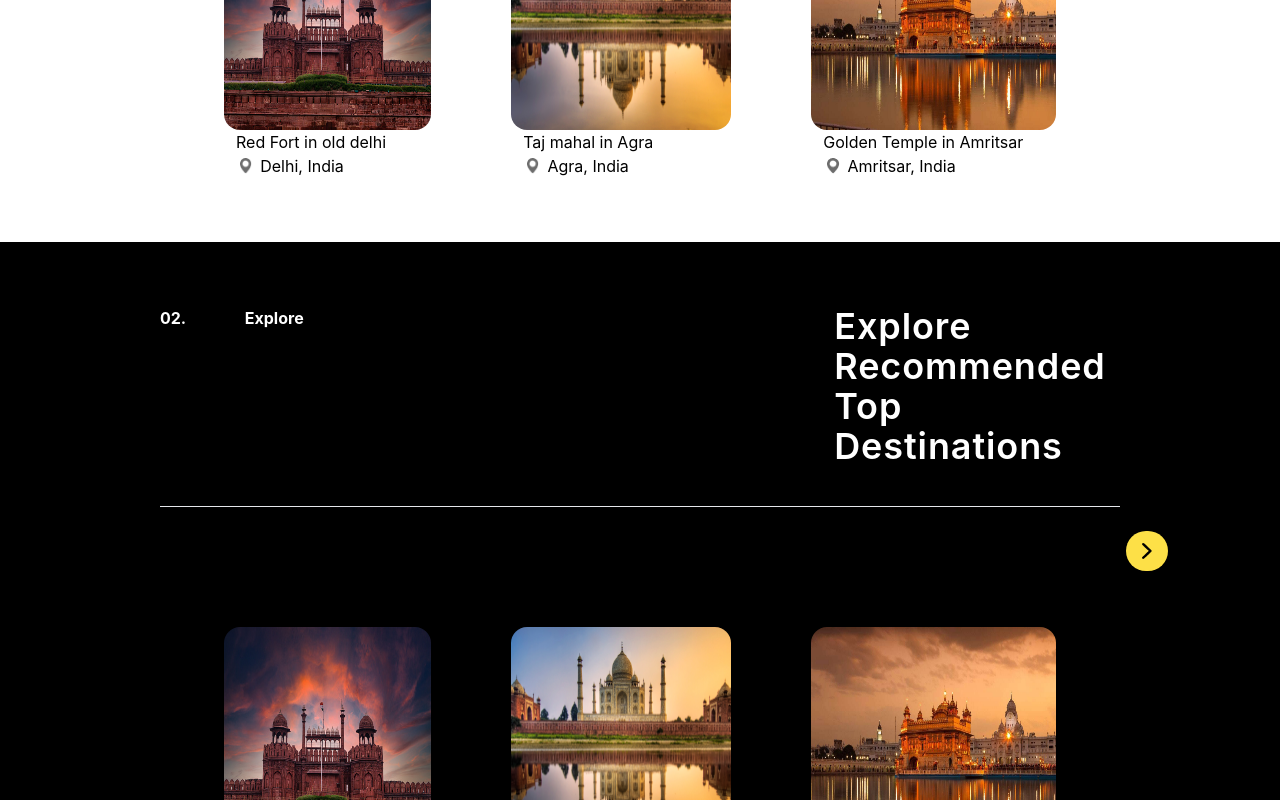
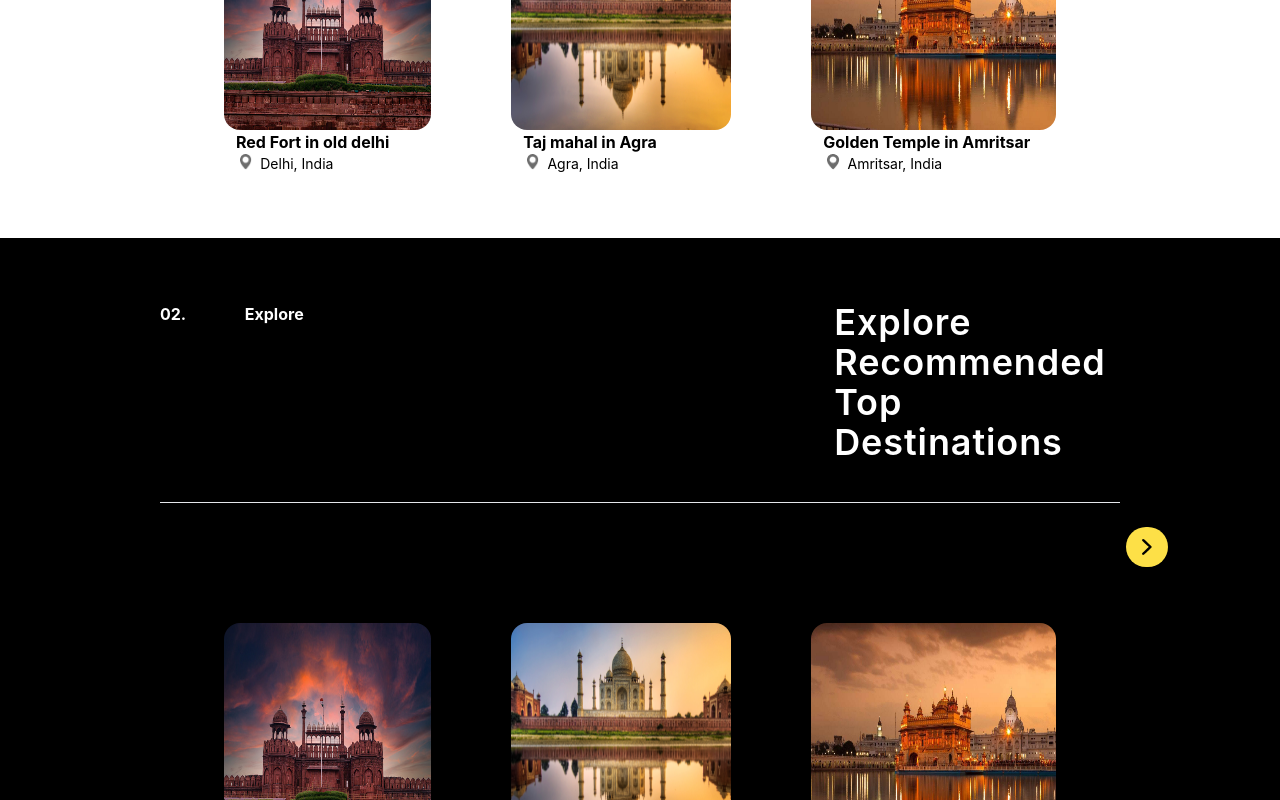
Before and after one commit to amitesh-183/Travel_paps, a React (Create React App) app: page / in a window 1280 px wide. Shown: the part 1500-2300 px from the top of the page. Built offline with nearby package versions, Linux system fonts and the light colour scheme.

Commit message:
amitesh -minor path

```diff
--- a/src/components/DestinationComp.jsx
+++ b/src/components/DestinationComp.jsx
@@ -11,9 +11,9 @@ const DestinationComp = ({ destinations }) => {
             src={item.image}
             alt="First slide"
           />
-          <h4 className=" text-left pl-3">{item.title}</h4>
-          <span className="flex justify-start gap-2">
-            <img src="images/location.png" className="h-5 pt-1 pl-4" alt="" />
+          <h4 className=" text-left pl-3 font-bold">{item.title}</h4>
+          <span className="flex justify-start gap-2 text-sm">
+            <img src="images/location.png" className="h-4 pt-0 pl-4" alt="" />
             {item.location}
           </span>
         </div>
```
